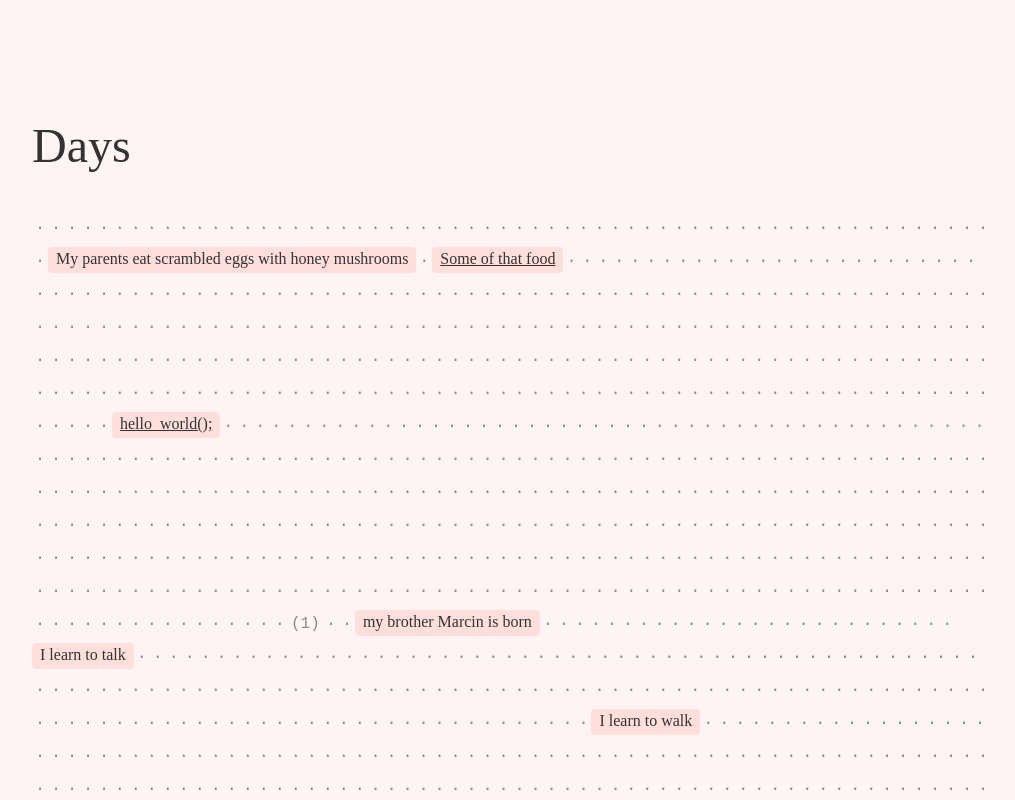
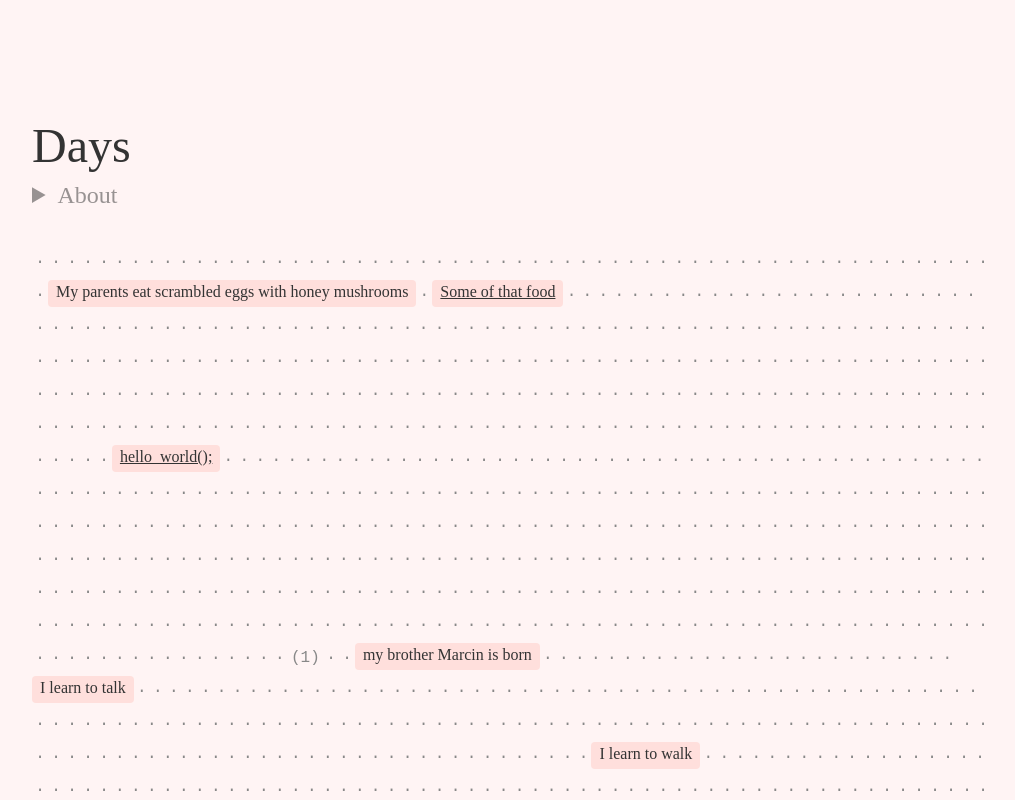
Before and after one commit to paprikka/days, a SvelteKit app: page / in a window 1280 px wide. Shown: the top 800 px of the page, without its empty margins (128-1143 px from the left). Built offline with nearby package versions, Linux system fonts and the light colour scheme.

Commit message:
chore: more content

```diff
--- a/src/routes/+page.svelte
+++ b/src/routes/+page.svelte
@@ -42,16 +42,17 @@
 
 <header>
 	<h1>Days</h1>
-	<details hidden>
+	<details>
 		<summary>About</summary>
 		<p>
 			My life in days, inspired by Buster Benson's <a
 				href="https://busterbenson.com/life-in-weeks"
 				target="_blank">Life in Weeks</a
 			>
-			(but appropriately over-engineered). Feel free to
-			<a href="https://githubcom" target="_blank">fork it</a>, but please remember, I'm still
-			working on it.
+			(but appropriately over-engineered).
+			<br /> Feel free to
+			<a href="https://github.com/paprikka/days" target="_blank">fork it</a>, but please be gentle,
+			it's still the first iteration.
 		</p>
 	</details>
 </header>
--- a/src/routes/data.yml
+++ b/src/routes/data.yml
@@ -128,7 +128,9 @@
 - 2001-03-15:
     name: '**Lateralus** comes out'
     desc: |
-        From now on I'll spend half of my vacation days in Saturn (a computer store) listening to music and trying to hack their internet kiosks. Listen [here](https://www.youtube.com/watch?v=Y7JG63IuaWs).
+        From now on, every summer I'll spend half of my time in Saturn (an Austrian computer store) listening to music and trying to hack their internet kiosks.
+
+        Listen [here](https://www.youtube.com/watch?v=Y7JG63IuaWs).
 
 - 2002-02-16:
     name: My grandma dies
@@ -230,6 +232,9 @@
 - 2015-08-25:
     name: Luna
 
+- 2015-09-27:
+    name: 10000 days
+
 - 2015-10-30:
     name: ❤️
     desc: My heart dances to April 14th
@@ -268,7 +273,7 @@
     name: Typeform
 
 - 2020-08-01:
-    name: Bye London, Olá Porto!
+    name: Luna and I leave London, move to Porto
 
 - 2020-08-17:
     name: First Come and Say Hi call
@@ -327,5 +332,8 @@
 - 2056-10-19:
     name: 'They make love'
 
+- 2056-11-02:
+    name: her heart starts beating
+
 - 2057-07-07:
     name: 'helloWorld();'
```
